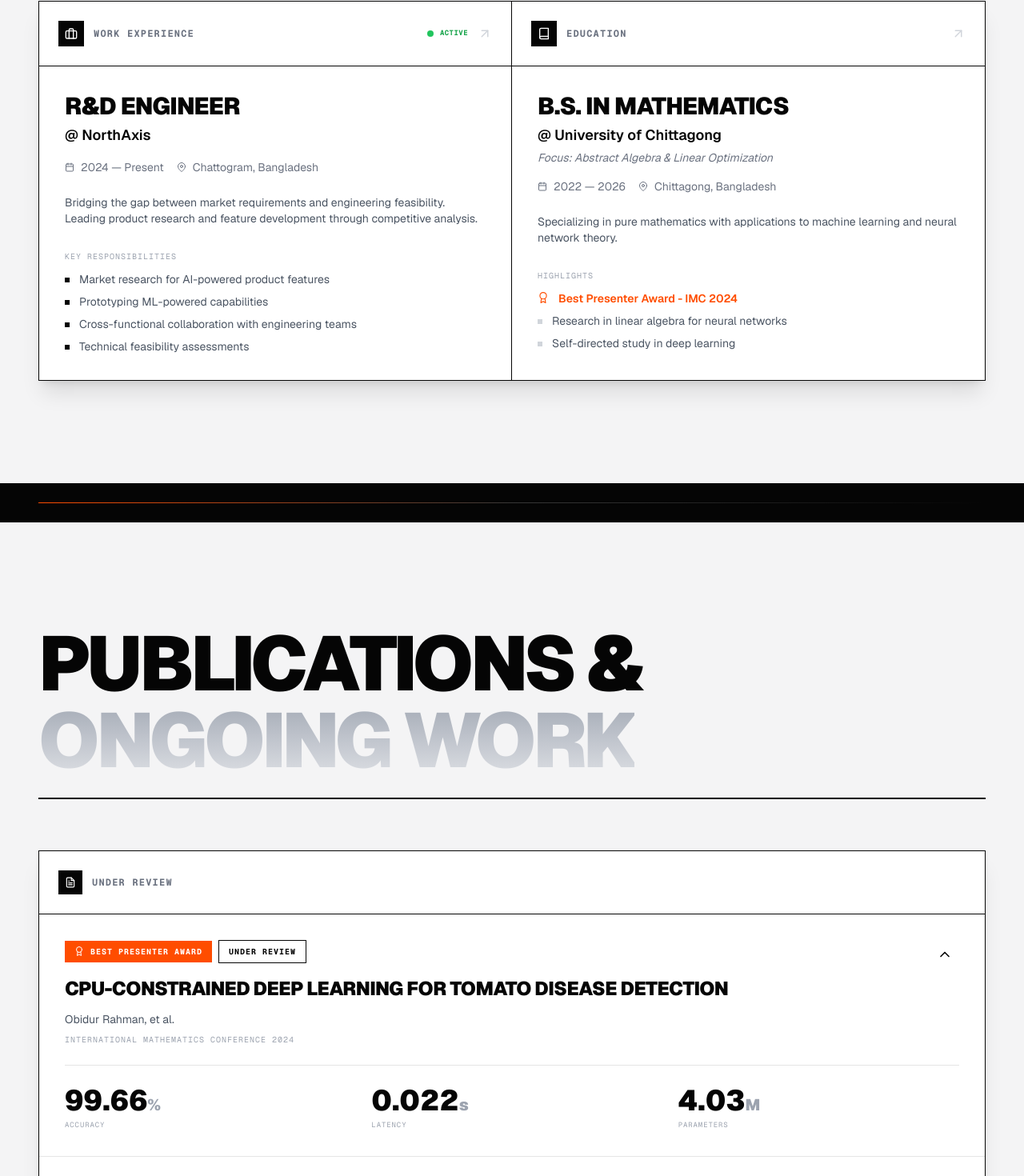
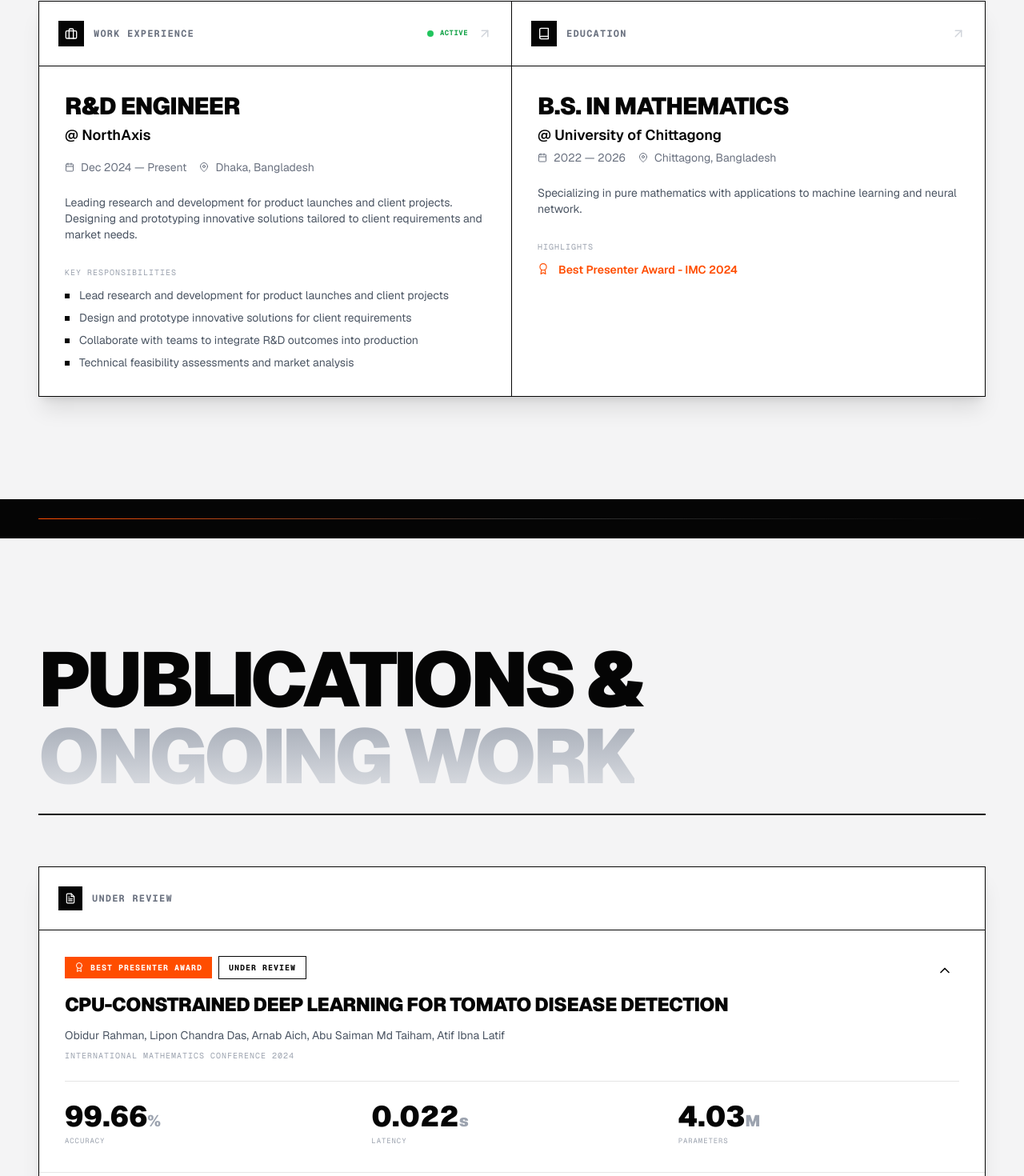
Before and after one commit to ashfinnn/obidur-rahman, a Next.js app: page / in a window 1280 px wide. Shown: the part 2668-4138 px from the top of the page at 80% size. Built offline with nearby package versions, Linux system fonts and the light colour scheme.

Commit message:
feat: Update Contact and Experience sections with new social links and role details; enhance Research section with additional authors and ORCID IDs

```diff
--- a/app/components/sections/ContactSection.tsx
+++ b/app/components/sections/ContactSection.tsx
@@ -18,8 +18,8 @@ const fast = { duration: 0.3, ease: easeInOut };
 const SOCIAL_LINKS = [
   {
     name: "GitHub",
-    handle: "@Ashfinn",
-    url: "https://github.com/Ashfinn",
+    handle: "@Ashfinnn",
+    url: "https://github.com/Ashfinnn",
     icon: FiGithub,
     desc: "Open source projects"
   },
@@ -31,11 +31,11 @@ const SOCIAL_LINKS = [
     desc: "Professional network"
   },
   {
-    name: "X (Twitter)",
-    handle: "@ashaboredaf",
-    url: "https://x.com/ashaboredaf",
-    icon: SiX,
-    desc: "Thoughts & updates"
+    name: "ResearchGate",
+    handle: "/profile/Obidur-Rahman-3",
+    url: "https://www.researchgate.net/profile/Obidur-Rahman-3",
+    icon: FiArrowUpRight,
+    desc: "Research & publications"
   },
 ];
 
--- a/app/components/sections/ExperienceSection.tsx
+++ b/app/components/sections/ExperienceSection.tsx
@@ -14,14 +14,14 @@ import {
 const WORK = {
   role: "R&D Engineer",
   company: "NorthAxis",
-  location: "Chattogram, Bangladesh",
-  period: "2024 — Present",
-  desc: "Bridging the gap between market requirements and engineering feasibility. Leading product research and feature development through competitive analysis.",
+  location: "Dhaka, Bangladesh",
+  period: "Dec 2024 — Present",
+  desc: "Leading research and development for product launches and client projects. Designing and prototyping innovative solutions tailored to client requirements and market needs.",
   responsibilities: [
-    "Market research for AI-powered product features",
-    "Prototyping ML-powered capabilities",
-    "Cross-functional collaboration with engineering teams",
-    "Technical feasibility assessments"
+    "Lead research and development for product launches and client projects",
+    "Design and prototype innovative solutions for client requirements",
+    "Collaborate with teams to integrate R&D outcomes into production",
+    "Technical feasibility assessments and market analysis"
   ]
 };
 
@@ -30,12 +30,12 @@ const EDUCATION = {
   institution: "University of Chittagong",
   location: "Chittagong, Bangladesh",
   period: "2022 — 2026",
-  focus: "Abstract Algebra & Linear Optimization",
-  desc: "Specializing in pure mathematics with applications to machine learning and neural network theory.",
+  // focus: "Abstract Algebra, Linear Optimization & Neural Network Theory",
+  desc: "Specializing in pure mathematics with applications to machine learning and neural network.",
   highlights: [
     { text: "Best Presenter Award - IMC 2024", isAward: true },
-    { text: "Research in linear algebra for neural networks", isAward: false },
-    { text: "Self-directed study in deep learning", isAward: false }
+    // { text: "Research in linear algebra for neural networks", isAward: false },
+    // { text: "Self-directed study in deep learning", isAward: false }
   ]
 };
 
@@ -173,9 +173,9 @@ export default function ExperienceSection() {
                 <p className="text-base sm:text-lg text-[#050505] font-semibold mb-1 group-hover:text-white transition-colors duration-300">
                   @ {EDUCATION.institution}
                 </p>
-                <p className="text-xs sm:text-sm text-gray-500 italic mb-3 sm:mb-4 group-hover:text-gray-400 transition-colors duration-300">
+                {/* <p className="text-xs sm:text-sm text-gray-500 italic mb-3 sm:mb-4 group-hover:text-gray-400 transition-colors duration-300">
                   Focus: {EDUCATION.focus}
-                </p>
+                </p> */}
 
                 <div className="flex flex-wrap gap-3 sm:gap-4 text-xs sm:text-sm text-gray-500 mb-4 sm:mb-6 group-hover:text-gray-400 transition-colors duration-300">
                   <span className="flex items-center gap-1 sm:gap-2">
--- a/app/components/sections/ResearchSection.tsx
+++ b/app/components/sections/ResearchSection.tsx
@@ -17,7 +17,14 @@ const UNDER_REVIEW = [
   {
     id: "cpu-vision",
     title: "CPU-Constrained Deep Learning for Tomato Disease Detection",
-    authors: ["Obidur Rahman", "et al."],
+    authors: [
+      "Obidur Rahman",
+      "Lipon Chandra Das",
+      "Arnab Aich",
+      "Abu Saiman Md Taiham",
+      "Atif Ibna Latif"
+    ],
+    orcid: ["0009-0007-7960-9423", "0000-0001-8150-8057", "0009-0008-5111-6990", "0009-0002-3503-6276", "0009-0001-4785-9782"],
     venue: "International Mathematics Conference 2024",
     status: "Under Review",
     award: "Best Presenter Award",
```
